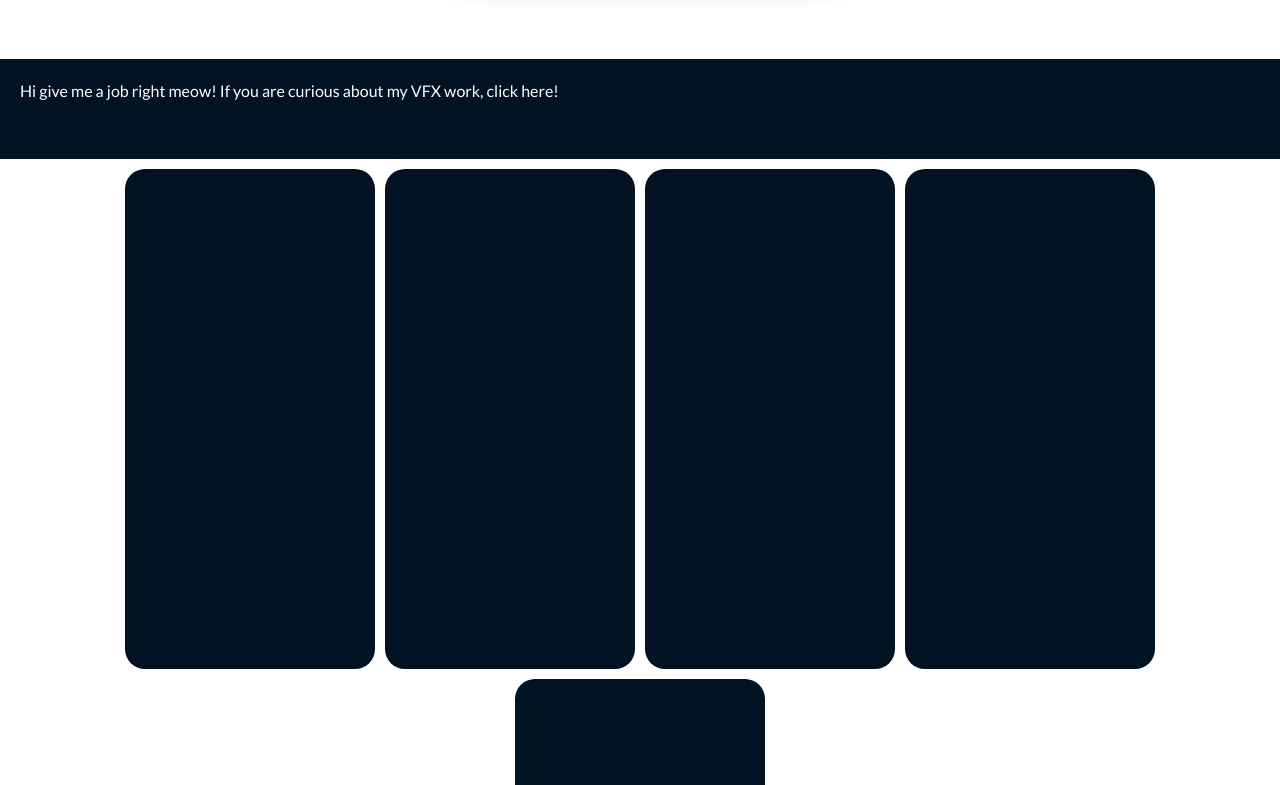
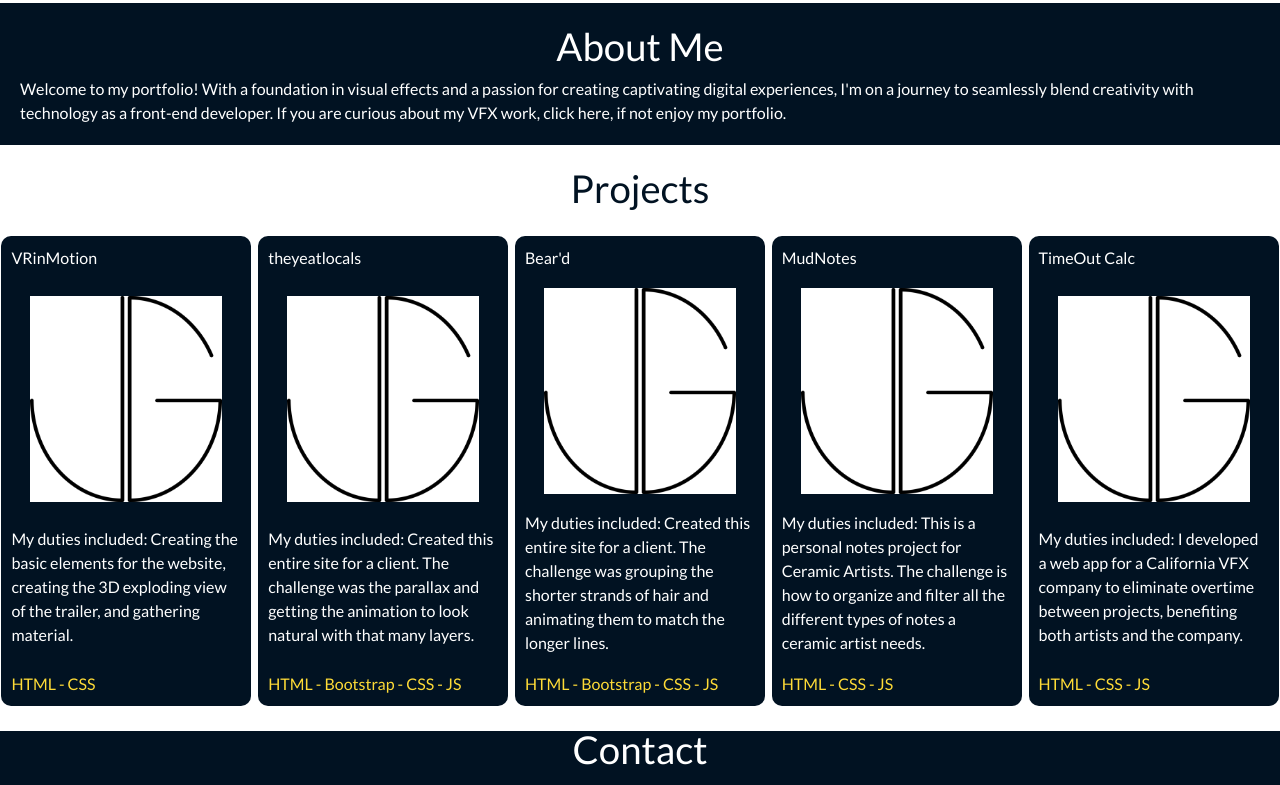
Before and after one commit to genglerjoshua/portfolio, a plain HTML site: page index.html in a window 1280 px wide. Shown: the part 546-1331 px from the top of the page. Drawn offline with nearby package versions, Linux system fonts and the light colour scheme.

Commit message:
portfolio v2
This is still a work in progress. But I am about to change up the design and so this is just a save point.

```diff
--- a/index.html
+++ b/index.html
@@ -36,7 +36,7 @@
 
     <!-- navbar -->
 
-    <nav class="autohide navbar navbar-expand-md">
+    <nav class="autohide fixed-top navbar navbar-expand-md">
         <div class="container-fluid">
             <button class="navbar-dark navbar-toggler" type="button" data-bs-toggle="collapse"
                 data-bs-target="#navbarSupportedContent" aria-controls="navbarSupportedContent" aria-expanded="false"
@@ -51,8 +51,8 @@
                         </a>
                     </li>
                     <li class="nav-item  mx-1">
-                        <a class="nav-link font-spacing" aria-current="page" href="#resume">
-                            Resume
+                        <a class="nav-link font-spacing" aria-current="page" href="#about">
+                            About
                         </a>
                     </li>
                     <li class="nav-item  mx-1">
@@ -95,27 +95,60 @@
         <!-- About Section -->
 
         <section id="about">
+            <h2>About Me</h2>
             <!-- add a short desciption "cv" about how my vfx transitions into web and
                 add an icon for a download cv pdf? -->
-                Hi give me a job right meow! If you are curious about my VFX work, click here!
+                Welcome to my portfolio! With a foundation in visual effects and a passion for creating captivating digital experiences, I'm on a journey to seamlessly blend creativity with technology as a front-end developer. If you are curious about my VFX work, click here, if not enjoy my portfolio.
         </section>
 
         <!-- Projects Section -->
 
         <section id="projects">
+            <h2 class="project-section-title">Projects</h2>
             <div class="inline-flex h-100 row justify-content-center align-items-center">
                 <!-- add icons or something to represent the projects -->
-                <div class="project-card"></div>
-                <div class="project-card"></div>
-                <div class="project-card"></div>
-                <div class="project-card"></div>
-                <div class="project-card"></div>
+                <div class="project-card">
+                    <p class="project-title">VRinMotion</p>
+                    <!-- Add Graphic -->
+                    <img class="project-img" src="/images/jg_logo.png">
+                    <p class="project-description">My duties included: Creating the basic elements for the website, creating the 3D exploding view of the trailer, and gathering material.</p>
+                    <p class="project-languages">HTML - CSS</p>
+                </div>
+                <div class="project-card">
+                    <p class="project-title">theyeatlocals</p>
+                    <!-- Add Graphic -->
+                    <img class="project-img" src="/images/jg_logo.png">
+                    <p class="project-description">My duties included: Created this entire site for a client. The challenge was the parallax and getting the animation to look natural with that many layers.</p>
+                    <p class="project-languages">HTML - Bootstrap - CSS - JS</p>
+                </div>
+                <div class="project-card">
+                    <p class="project-title">Bear'd</p>
+                    <!-- Add Graphic -->
+                    <img class="project-img" src="/images/jg_logo.png">
+                    <p class="project-description">My duties included: Created this entire site for a client. The challenge was grouping the shorter strands of hair and animating them to match the longer lines.</p>
+                    <p class="project-languages">HTML - Bootstrap - CSS - JS</p>
+                </div>
+                <div class="project-card">
+                    <p class="project-title">MudNotes</p>
+                    <!-- Add Graphic -->
+                    <img class="project-img" src="/images/jg_logo.png">
+                    <p class="project-description">My duties included: This is a personal notes project for Ceramic Artists. The challenge is how to organize and filter all the different types of notes a ceramic artist needs.</p>
+                    <p class="project-languages">HTML - CSS - JS</p>
+                </div>
+                <div class="project-card">
+                    <p class="project-title">TimeOut Calc</p>
+                    <!-- Add Graphic -->
+                    <img class="project-img" src="/images/jg_logo.png">
+                    <p class="project-description">My duties included: I developed a web app for a California VFX company to eliminate overtime between projects, benefiting both artists and the company.</p>
+                    <p class="project-languages">HTML - CSS - JS</p>
+                </div>
             </div>
         </section>
 
         <!-- Contact Section -->
 
         <section id="contact">
+            <h2>Contact</h2>
             <div class="icon-box">
                 <a class="fa-brands fa-linkedin icon" href="https://www.linkedin.com/in/joshuagengler/"></a>
                 <a class="fa-brands fa-imdb icon" href="https://www.imdb.com/name/nm3159072/?ref_=fn_al_nm_1"></a>
--- a/styles.css
+++ b/styles.css
@@ -14,7 +14,15 @@ h1 {
 
 }
 
+h2 {
+    font-family: 'Lato', sans-serif;
+    font-size: 3vmax;
+    font-weight: 400;
+    text-align: center;
+}
+
 h3 {
+    font-family: 'Lato', sans-serif;
     color: #FEDB37;
     font-size: 15px;
     font-weight: 400;
@@ -42,6 +50,9 @@ h4 {
 }
 
 body {
+    /* background-image: url('./images/jg_logo.png');
+    background-size: 40px;
+    background-repeat: repeat; */
     background-color: white;
     font-family: 'Lato', sans-serif;
     font-weight: 400;
@@ -81,7 +92,7 @@ footer {
     margin-top: 90px;
     margin-bottom: 90px;
     background-color: #011222;
-    box-shadow: 7px 5px 30px rgba(0, 0, 0, 0.8);
+    box-shadow: 10px 7px 20px rgba(0, 0, 0, 0.8);
 }
 
 .mid-box-gold {
@@ -123,16 +134,59 @@ footer {
     display: flex;
     flex-wrap: wrap;
     flex-direction: column;
-    height: 500px;
-    width: 19%;
+    justify-content: space-between;
+    height: 470px;
+    width: 18%;
     min-width: 250px;
-    margin: 5px;
-    border-radius: 20px;
+    margin-top: 5px;
+    margin-bottom: 5px;
+    margin-right: auto;
+    margin-left: auto;
+    padding: 5px;
+    border-radius: 10px;
+    Color: white;
     background-color: #011222;
 }
 
+.project-card:hover {
+    opacity: 20%;
+    filter: blur(5px);
+}
+
+.project-section-title {
+    display: flex;
+    margin: 0 auto 20px auto;
+    color: #011222;
+}
+
+.project-title {
+    display: flex;
+    margin: 5px;
+}
+
+.project-img {
+    display: flex;
+    width: 80%;
+    height: auto;
+    margin-top: 5px;
+    margin-bottom: 5px;
+    margin-right: auto;
+    margin-left: auto;
+    background-color: white;
+}
+
+.project-description {
+    display: flex;
+    margin: 5px;
+}
+
+.project-languages {
+    display: flex;
+    margin: 5px;
+    color: #FEDB37;
+}
+
 .icon-box {
-    width: 50%;
     text-align: center;
 }
 
@@ -150,8 +204,8 @@ footer {
 
 #about {
     display: flex;
+    flex-direction: column;
     padding: 20px;
-    height: 100px;
     color: white;
     background-color: #011222;
 }
@@ -159,12 +213,17 @@ footer {
 #projects {
     display: flex;
     flex-wrap: wrap;
-    padding: 5px;
+    padding-top: 20px;
+    padding-bottom: 20px;
+    padding-right: 10px;
+    padding-left: 10px;
 }
 
 #contact {
     display: flex;
+    flex-direction: column;
     justify-content: center;
     height: 100px;
+    color: white;
     background-color: #011222;
 }
```
Also changed, not shown: images/jg_logo.png (added).
